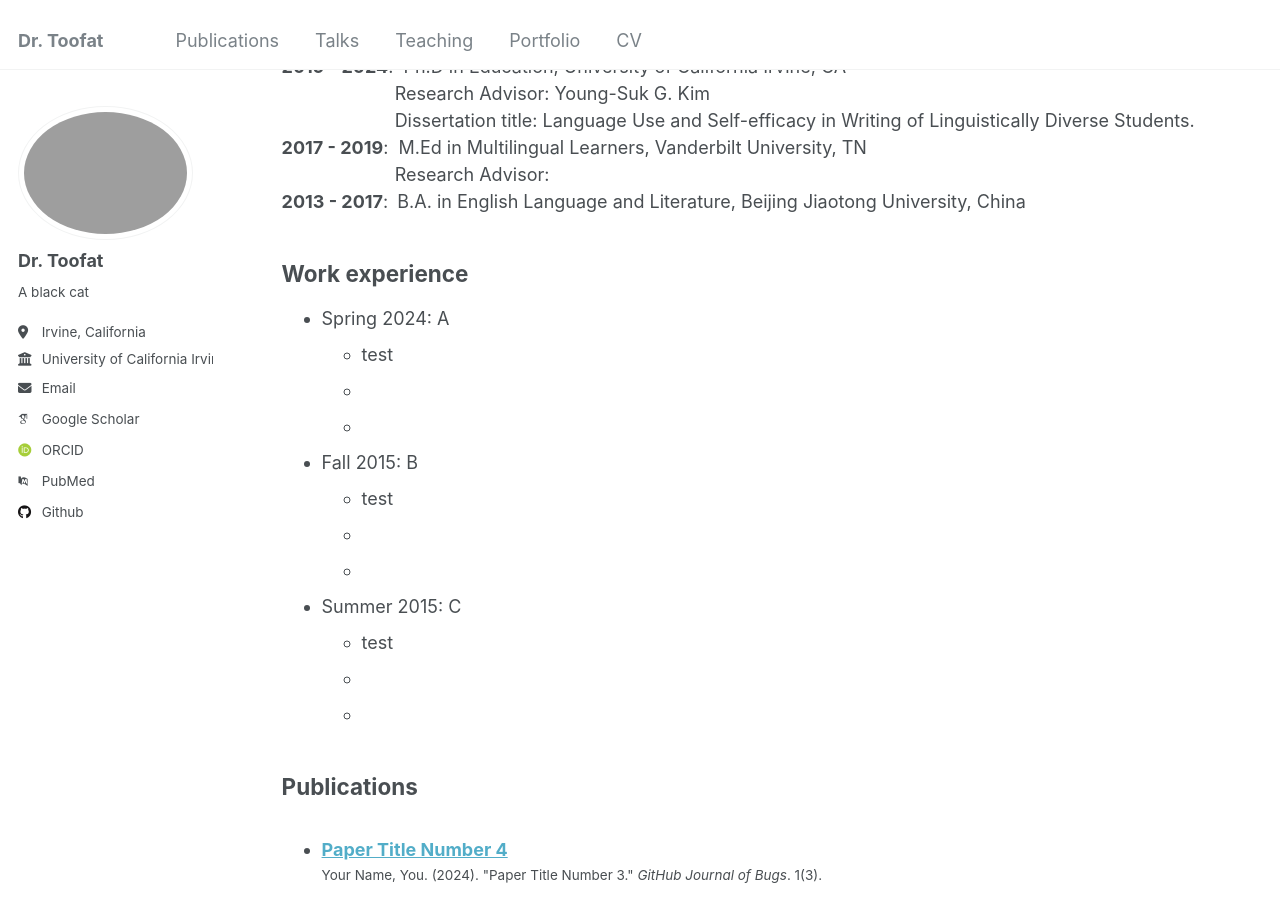
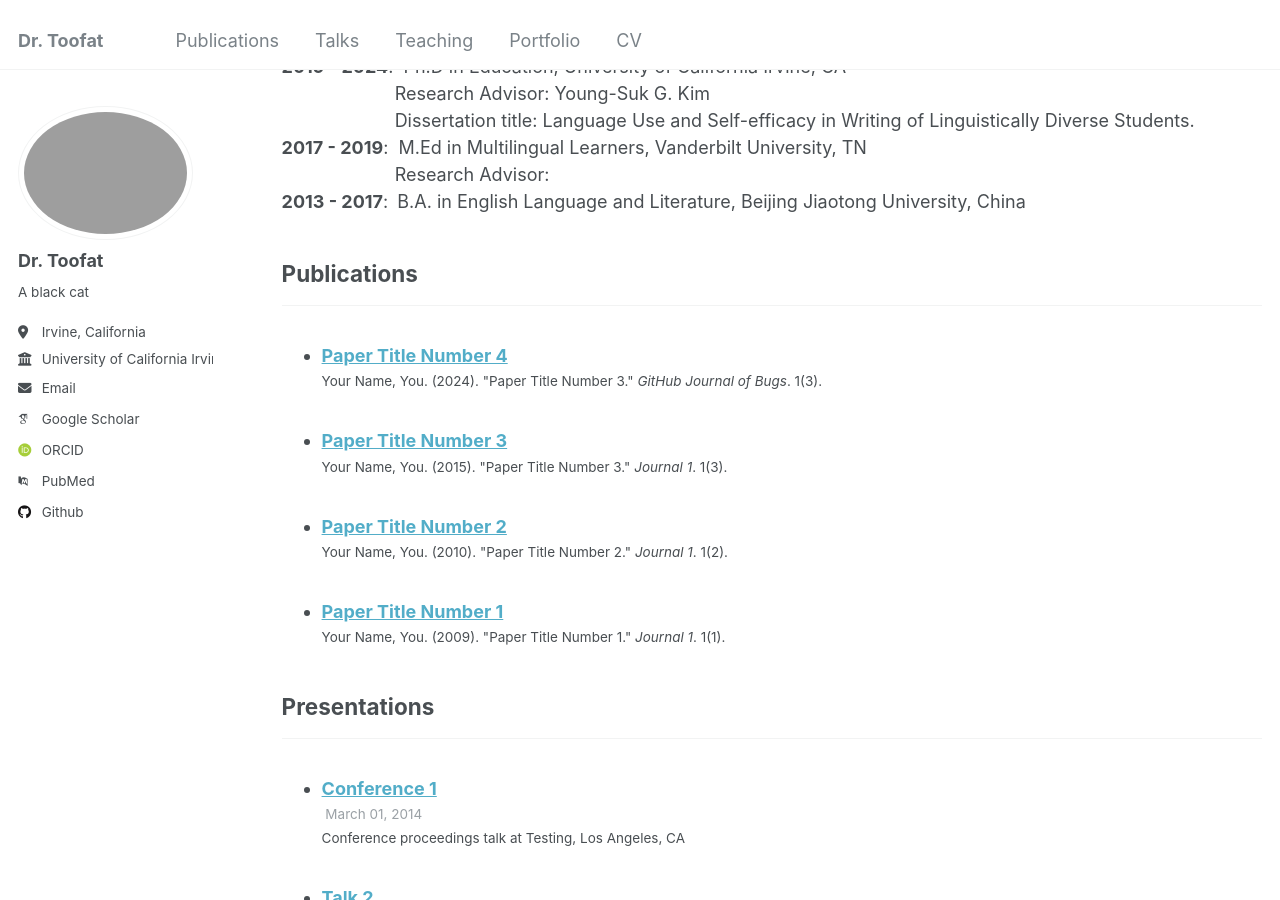
Before and after one commit to AltriaCarrie/altriacarrie.github.io, a Jekyll site: the page built from _pages/cv.md, in a window 1280 px wide and 900 px high, scrolled down 271 px. Built offline with Jekyll 4.4.1, drawn with Linux system fonts in a browser that asks for light colours; some web fonts are replaced.

Commit message:
Update cv.md

```diff
--- a/_pages/cv.md
+++ b/_pages/cv.md
@@ -23,45 +23,27 @@ redirect_from:
 **2013 - 2017**:&ensp;B.A. in English Language and Literature, Beijing Jiaotong University, China
 
 
-Work experience
-------
-* Spring 2024: A
-  * test
-  *
-  *
-
-* Fall 2015: B
-  * test
-  *
-  *
-
-* Summer 2015: C
-  * test
-  *
-  *
-
-
-Publications
+## Publications
 ------
   <ul>{% for post in site.publications reversed %}
     {% include archive-single-cv.html %}
   {% endfor %}</ul>
 
 
-Presentations
+## Presentations
 ------
   <ul>{% for post in site.talks reversed %}
     {% include archive-single-talk-cv.html  %}
   {% endfor %}</ul>
 
 
-Teaching
+## Teaching
 ------
   <ul>{% for post in site.teaching reversed %}
     {% include archive-single-cv.html %}
   {% endfor %}</ul>
 
 
-Service and leadership
+## Service and leadership
 ------
 * test
```
